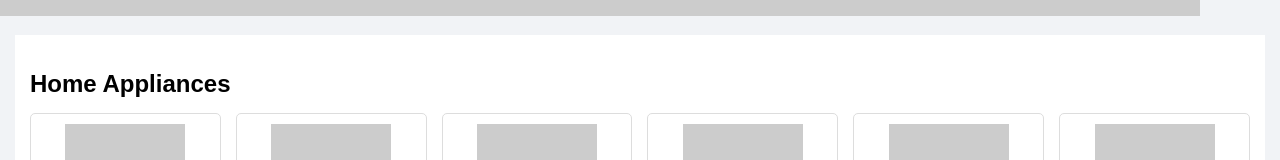
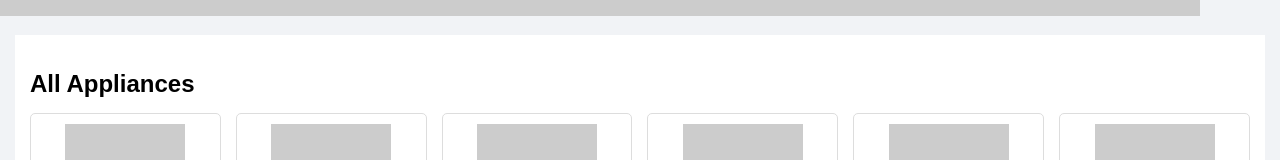
Before and after one commit to vamsibyramala/flipkart, a plain HTML site: page appliances.html in a window 1280 px wide. Shown: the part 443-603 px from the top of the page. Drawn offline with Linux system fonts and the light colour scheme; placeholder pictures from the web are drawn by us.

Commit message:
changed appliances.html

```diff
--- a/appliances.html
+++ b/appliances.html
@@ -112,7 +112,7 @@
 
 <!-- Appliances Section -->
 <div class="section">
-    <h2>Home Appliances</h2>
+    <h2>All Appliances</h2>
 
     <div class="product-grid">
 
```
